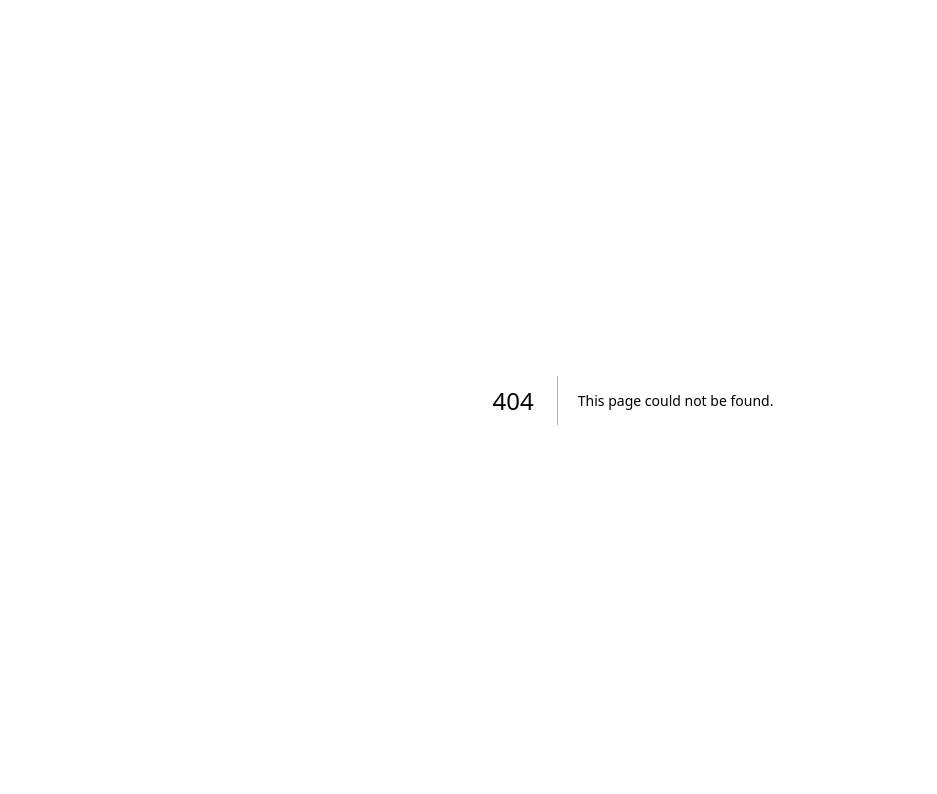
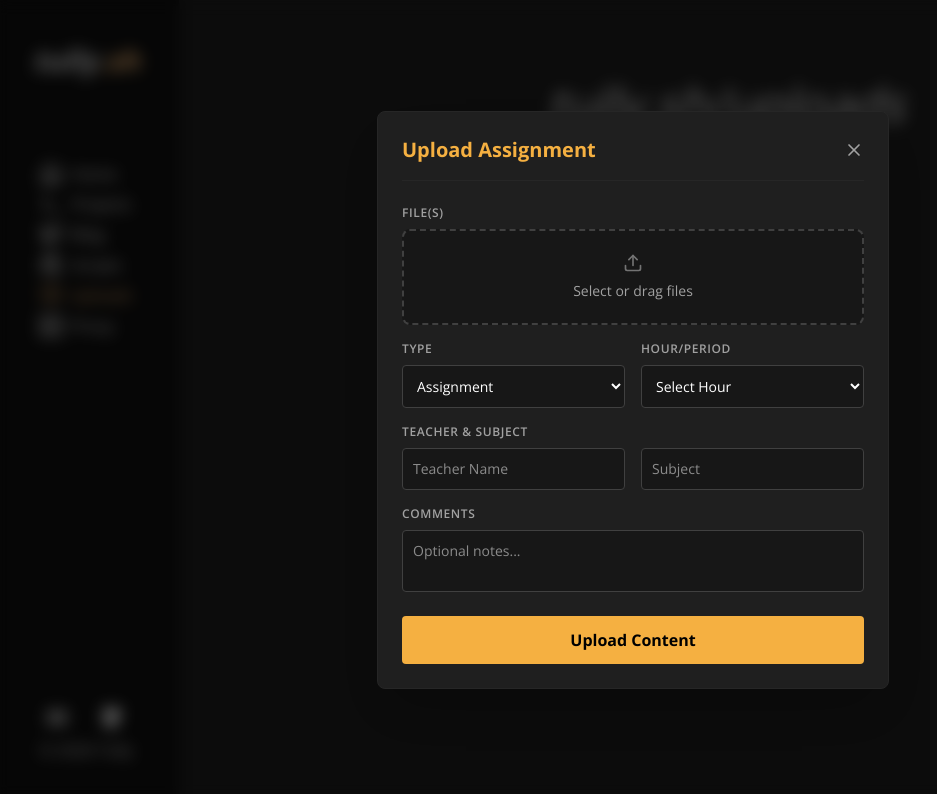
Before and after one commit to Tullysaurus/tully.sh, a Next.js app: page /uploads in a window 1280 px wide. Before the commit this address had no page. Shown: the top 794 px of the page, without its empty margins (7-944 px from the left). Built offline with nearby package versions, Linux system fonts and the light colour scheme; grey boxes are pictures that could not be loaded.

Commit message:
Add upload sidebar

```diff
--- a/src/app/(main)/proxy/page.tsx
+++ b/src/app/(main)/proxy/page.tsx
@@ -1,10 +1,7 @@
 "use client";
 
-import UploadModal from "@/components/upload-modal";
-import { useState } from "react";
 
 export default function Proxy() {
-  const [modalOpen, setModalOpen] = useState(true)
 
 
 
@@ -16,12 +13,6 @@ export default function Proxy() {
       <p className="text-l text-center w-3/8 font-semibold">
         Still being developed...
       </p>
-      <UploadModal onClose={()=>{
-        console.log("modal closed")
-        setModalOpen(false)
-      }} onSuccess={()=>{
-        console.log('modal success')
-      }} visible={modalOpen}/>
     </div>
   );
 }
--- /dev/null
+++ b/src/app/(main)/uploads/page.tsx
@@ -0,0 +1,27 @@
+"use client";
+
+import UploadModal from "@/components/upload-modal";
+import { useState } from "react";
+
+export default function Uploads() {
+  const [modalOpen, setModalOpen] = useState(true)
+
+
+
+  return (
+    <div
+      className="flex flex-col h-100vh w-100vh items-center pt-[10vh] gap-8"
+    >
+      <h1 className="text-5xl italic font-light">tully.sh/uploads</h1>
+      <p className="text-l text-center w-3/8 font-semibold">
+        Still being developed...
+      </p>
+      <UploadModal onClose={()=>{
+        console.log("modal closed")
+        setModalOpen(false)
+      }} onSuccess={()=>{
+        console.log('modal success')
+      }} visible={modalOpen}/>
+    </div>
+  );
+}
--- a/src/components/sidebar.tsx
+++ b/src/components/sidebar.tsx
@@ -3,7 +3,7 @@
 import { usePathname } from 'next/navigation';
 import SidebarLink from './sidebar-link';
 import Link from 'next/link';
-import { BugPlay, Github, House, Megaphone, Server, Terminal } from 'lucide-react';
+import { BugPlay, CloudUpload, Github, House, Megaphone, Server, Terminal } from 'lucide-react';
 import SocialLink from './social-link';
 
 export default function Sidebar() {
@@ -36,10 +36,15 @@ export default function Sidebar() {
                         <BugPlay className={`w-[${textClamp}]`}/>
                         Scripts
                     </SidebarLink>
+                    <SidebarLink href="/uploads" pathname={pathname}>
+                        <CloudUpload className={`w-[${textClamp}]`}/>
+                        Uploads
+                    </SidebarLink>
                     <SidebarLink href="/proxy" pathname={pathname}>
                         <Server className={`w-[${textClamp}]`}/>
-                        Web Proxy
+                        Proxy
                     </SidebarLink>
+
                 </div>
             </div>
             <div className="w-full flex flex-col justify-center gap-2">
```
